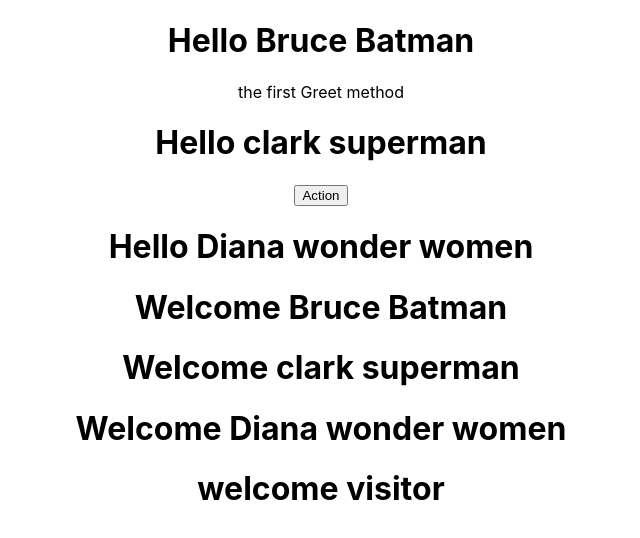
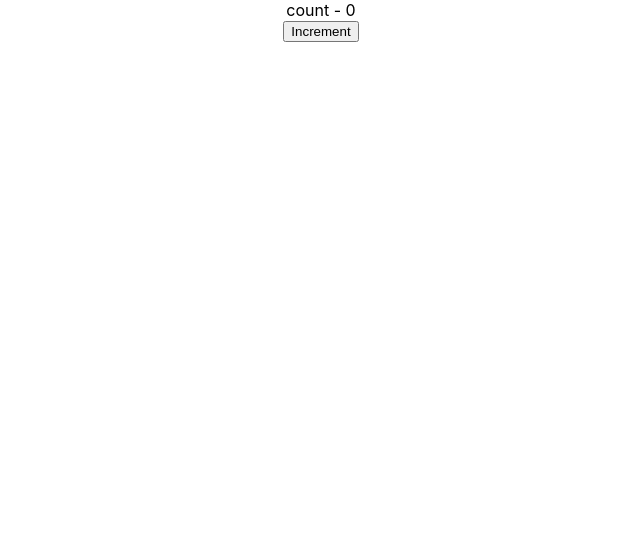
Before and after one commit to panchalleena1286/ReactJS-Learning, a React (Create React App) app in the folder codewith-react/: page / in a window 1280 px wide. Shown: the top 538 px of the page, without its empty margins (319-959 px from the left). Built offline with nearby package versions, Linux system fonts and the light colour scheme.

Commit message:
initial commit

```diff
--- a/codewith-react/src/App.js
+++ b/codewith-react/src/App.js
@@ -4,13 +4,16 @@ import Greet from './components/Greet';
 import Welcome from './components/welcome';
 import Message from './components/Message';
 import Hello from './components/Hello';
+import Counter from './components/Counter';
 import React from 'react';
 
 function App() {
   // With JSX
    return (
    <div className="App" >
-      <Greet name="Bruce" heroName="Batman">
+
+      <Counter />
+      {/* <Greet name="Bruce" heroName="Batman">
         <p>the first Greet method</p>
       </Greet>
       <Greet name="clark" heroName="superman">
@@ -20,9 +23,9 @@ function App() {
 
        <Welcome name="Bruce" heroName="Batman"/>
        <Welcome name="clark" heroName="superman"/>
-       <Welcome name="Diana" heroName="wonder women"/>
+       <Welcome name="Diana" heroName="wonder women"/> */}
 
-       <Message />
+       {/* <Message /> */}
 
       {/* <Hello /> */}
     </div>
--- a/codewith-react/src/components/Counter.js
+++ b/codewith-react/src/components/Counter.js
@@ -1,9 +1,28 @@
 import React, { Component } from 'react'
 
  class Counter extends Component {
+
+    constructor(props) {
+        super(props)
+
+        this.state = {
+             count: 0
+        }
+    }
+
+    increment(){
+       this.setState({
+        count: this.state.count + 1
+       }, () => {console.log('callback value', this.state.count)})
+       console.log(this.state.count)
+    }
+
   render() {
     return (
-      <div>Counter</div>
+      <div>
+        <div>count - {this.state.count}</div>
+        <button onClick={() => this.increment()}>Increment</button>
+      </div>
     )
   }
 }
--- a/codewith-react/src/components/Message.js
+++ b/codewith-react/src/components/Message.js
@@ -9,11 +9,20 @@ class Message extends Component {
         }
     }
 
+    changeMessage(){
+        this.setState({
+            message: 'thank you for subscribing'
+        })
+    }
+
     render() {
         return(
+        <div>
         <h1>
             {this.state.message}
         </h1>
+        <button onClick={() => this.changeMessage()}>Subscribe</button>
+        </div>
         )
     }
 }
```
